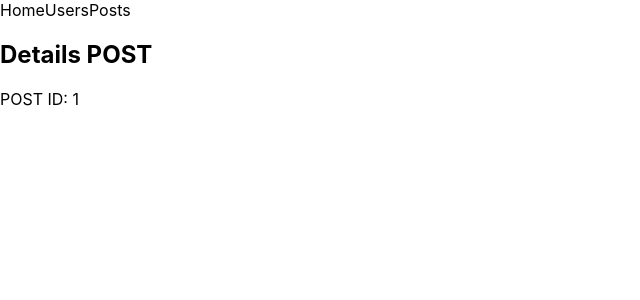
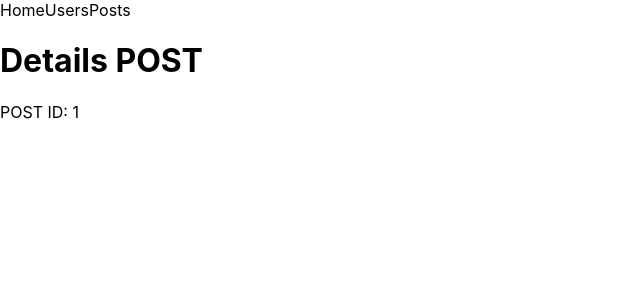
Before and after one commit to MartinCoimbra/nextjspractica, a Next.js app: page /posts/1 in a window 1280 px wide. Shown: the top 300 px of the page, without its empty margins (0-640 px from the left). Built offline with nearby package versions, Linux system fonts and the light colour scheme.

Commit message:
title dinamico para ceo id

```diff
--- a/pages/posts/[id].js
+++ b/pages/posts/[id].js
@@ -1,11 +1,13 @@
 import { useRouter } from 'next/router'
 import Navbar from '../../components/navbar'
+import Title from "../../components/title";
+
 export default function User(){
     const router = useRouter()
     return(
       <div>
         <Navbar />
-        <h2>Details POST</h2>
+        <Title>Details POST</Title>
         <p>POST ID: {router.query.id} </p>
       </div>
     )
--- a/pages/users/[id].js
+++ b/pages/users/[id].js
@@ -1,11 +1,13 @@
 import { useRouter } from 'next/router'
 import Navbar from '../../components/navbar'
+import Title from "../../components/title";
+
 export default function User(){
     const router = useRouter()
     return(
       <div>
         <Navbar />
-        <h1>Details USERS</h1>
+        <Title>Details USERS</Title>
         <p>User ID: {router.query.id} </p>
       </div>
     )
```
